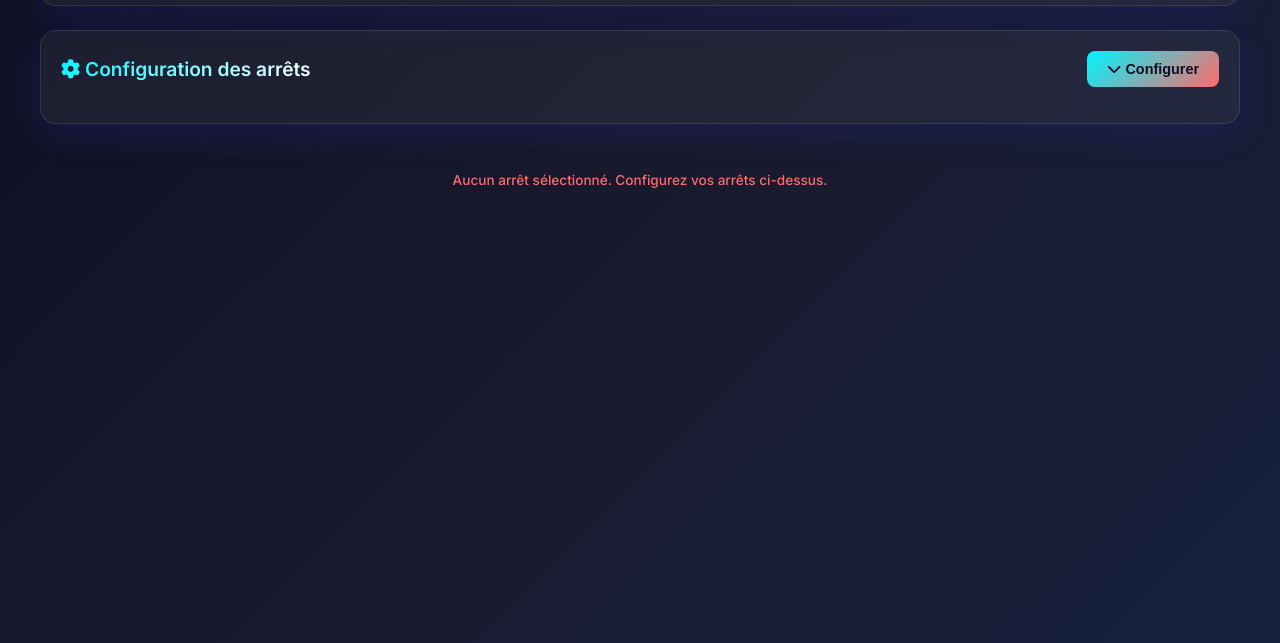
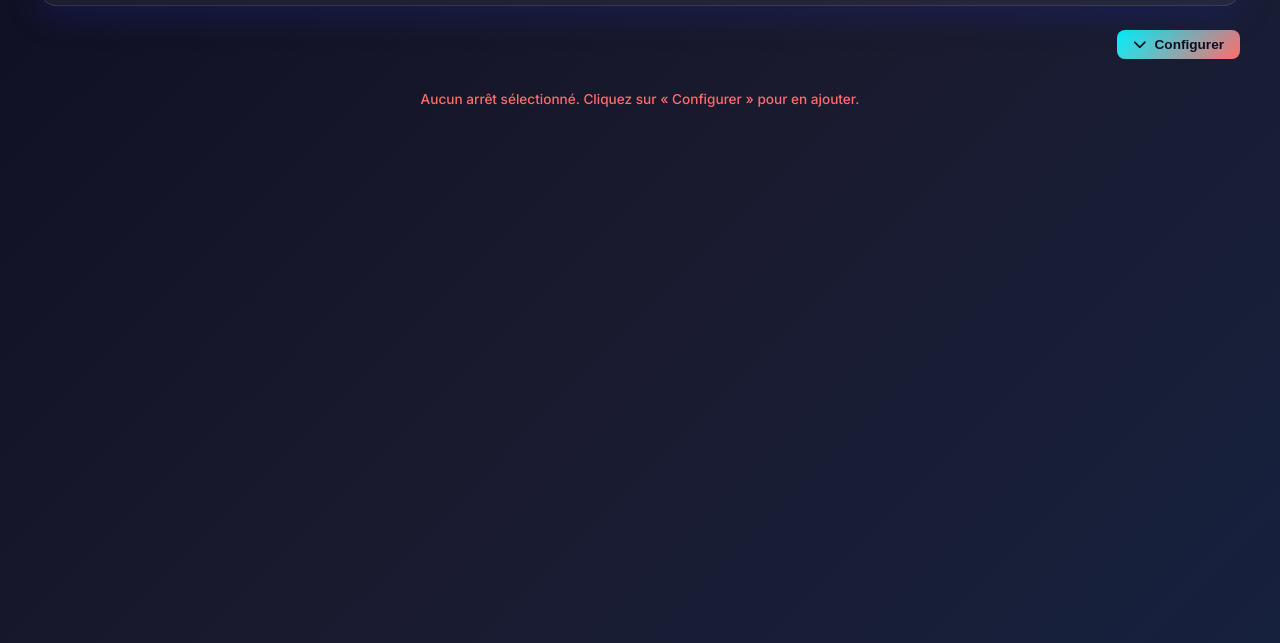
Before and after one commit to DRIXLAB/MES_ARRETS_NANTES, a plain HTML site: page MES_ARRETS_NANTES.html in a window 1280 px wide. Shown: the part 157-800 px from the top of the page. Drawn offline with Linux system fonts and the light colour scheme.

Commit message:
Remplace le bloc de configuration par un bouton « Configurer » à côté du décompte
Le bloc « Configuration des arrêts » disparaît : une barre d'outils réunit
le bouton « Configurer » (toujours visible, même sans arrêt) et le décompte
d'actualisation. Le panneau de sélection s'ouvre en dessous. Capture du README
mise à jour.

Co-Authored-By: Claude Sonnet 5.5 <noreply@anthropic.com>

```diff
--- a/MES_ARRETS_NANTES.html
+++ b/MES_ARRETS_NANTES.html
@@ -248,41 +248,36 @@
             gap: var(--spacing);
         }
 
+        /* Panneau de sélection des arrêts (affiché par le bouton « Configurer ») */
         .config-section {
             background: var(--widget-bg);
             border: 1px solid var(--border-color);
             border-radius: var(--border-radius);
             padding: 20px;
             box-shadow: var(--glass-shadow);
-            margin-bottom: var(--spacing);
-        }
-
-        .config-header {
-            display: flex;
-            justify-content: space-between;
+        }
+
+        /* Barre d'outils : bouton « Configurer » à côté du décompte d'actualisation */
+        .toolbar {
+            display: flex;
+            justify-content: flex-end;
             align-items: center;
-            margin-bottom: 16px;
-        }
-
-        .config-title {
-            font-size: 1.2em;
-            font-weight: 600;
-            background: linear-gradient(135deg, var(--accent-color), var(--text-color));
-            -webkit-background-clip: text;
-            -webkit-text-fill-color: transparent;
-            background-clip: text;
+            gap: 10px;
         }
 
         .config-button {
             background: linear-gradient(135deg, var(--accent-color), var(--accent-secondary));
             color: #0f0f23;
             border: none;
-            padding: 10px 20px;
+            padding: 7px 16px;
             border-radius: 8px;
             font-weight: 600;
             cursor: pointer;
             transition: var(--transition);
-            font-size: 0.9em;
+            font-size: 0.85em;
+            display: flex;
+            align-items: center;
+            gap: 8px;
         }
 
         .config-button:hover {
@@ -566,9 +561,7 @@
 
         .refresh-bar {
             display: flex;
-            justify-content: flex-end;
             align-items: center;
-            padding: 0 0 10px 0;
         }
 
         .refresh-button {
@@ -996,14 +989,20 @@
     </div>
 
     <main class="main-container">
-        <section class="config-section">
-            <div class="config-header">
-                <h2 class="config-title"><i class="fas fa-cog"></i> Configuration des arrêts</h2>
-                <button class="config-button" id="toggleConfig" aria-expanded="false" aria-controls="stopSelector">
+        <div class="toolbar">
+            <button class="config-button" id="toggleConfig" type="button" aria-expanded="false" aria-controls="stopSelector">
                 <i class="fas fa-chevron-down" aria-hidden="true"></i> Configurer
             </button>
-            </div>
-            <div id="stopSelector" class="hidden">
+            <div class="refresh-bar hidden" id="refreshBar">
+                <button class="refresh-button" id="refreshBtn" type="button" disabled>
+                    <i class="fas fa-sync-alt" aria-hidden="true"></i>
+                    <span id="refreshLabel">Chargement...</span>
+                </button>
+            </div>
+        </div>
+
+        <section class="config-section hidden" id="stopSelector" aria-labelledby="configTitle">
+            <h2 class="sr-only" id="configTitle">Configuration des arrêts</h2>
             <div class="search-container">
                 <label for="searchInput" class="sr-only">Rechercher un arrêt</label>
                 <input type="search"
@@ -1014,22 +1013,14 @@
             </div>
             <div id="stopList" class="stop-selector"></div>
             <div class="storage-info">
-                    <i class="fas fa-save"></i>
+                <i class="fas fa-save" aria-hidden="true"></i>
                 <span>Vos préférences sont sauvegardées automatiquement dans votre navigateur</span>
             </div>
-                <button class="clear-storage-button" id="clearStorage">
-                    <i class="fas fa-trash-alt"></i>
+            <button class="clear-storage-button" id="clearStorage" type="button">
+                <i class="fas fa-trash-alt" aria-hidden="true"></i>
                 <span>Effacer toutes les données sauvegardées</span>
             </button>
-            </div>
         </section>
-
-        <div class="refresh-bar hidden" id="refreshBar">
-            <button class="refresh-button" id="refreshBtn" type="button" disabled>
-                <i class="fas fa-sync-alt"></i>
-                <span id="refreshLabel">Chargement...</span>
-            </button>
-        </div>
 
         <section id="transportGrid" class="transport-grid"></section>
     </main>
@@ -1418,7 +1409,7 @@
 
                 if (AppState.selectedStops.length === 0) {
                     this.stopCountdown();
-                    container.innerHTML = '<div class="error" style="grid-column: 1/-1;">Aucun arrêt sélectionné. Configurez vos arrêts ci-dessus.</div>';
+                    container.innerHTML = '<div class="error" style="grid-column: 1/-1;">Aucun arrêt sélectionné. Cliquez sur « Configurer » pour en ajouter.</div>';
                     if (refreshBar) refreshBar.classList.add('hidden');
                     return;
                 }
```
Also changed, not shown: docs/apercu.png. Lines whose indentation alone changed are shown as unchanged.
